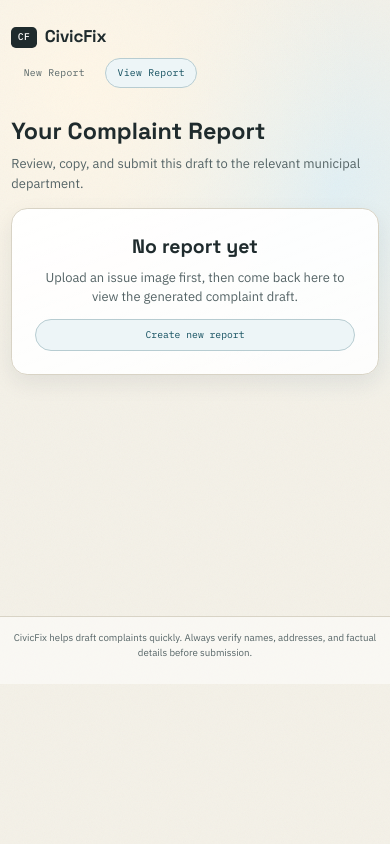
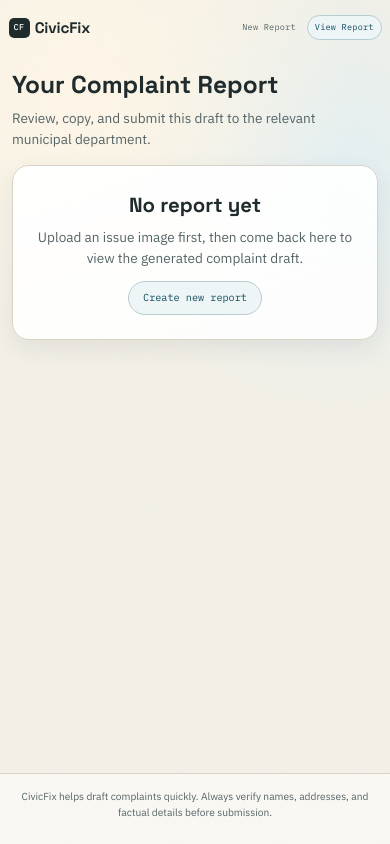
Before and after one commit to ayeeshailyas/civicfix, a plain HTML site: page frontend/report.html in a window 390 px wide. Drawn offline with Linux system fonts and the light colour scheme.

Commit message:
layout improved

```diff
--- a/frontend/style.css
+++ b/frontend/style.css
@@ -30,15 +30,16 @@ html,
 body {
   margin: 0;
   min-height: 100%;
-  zoom: 90%;
-
-  /* Modern browser compatibility (Firefox/Safari ke liye fallback) */
-  -moz-transform: scale(0.9);
-  -moz-transform-origin: top center;
 }
 
 body {
   min-height: 100vh;
+  min-height: 100dvh;
+  /* Keep the compact 90% interface scale, while compensating its height so
+     the footer still reaches the physical bottom of the viewport. */
+  zoom: 85%;
+  min-height: 111.111vh;
+  min-height: calc(100dvh / 0.85);
   display: flex;
   flex-direction: column;
   background:
@@ -69,7 +70,7 @@ body {
 /* Keep the footer at the viewport bottom when a page has little content. */
 .page-main,
 .report-main {
-  flex: 1 0 auto;
+  flex: 1 1 auto;
 }
 
 .site-header {
@@ -79,6 +80,7 @@ body {
   display: flex;
   justify-content: space-between;
   align-items: center;
+  gap: 16px;
 }
 
 .wordmark {
@@ -111,6 +113,7 @@ body {
   display: flex;
   align-items: center;
   gap: 10px;
+  flex: 0 0 auto;
 }
 
 .nav-link {
@@ -584,8 +587,10 @@ textarea:focus {
 .report-actions {
   margin-top: 14px;
   display: flex;
-  justify-content: space-between;
+  justify-content: center; /* 👈 space-between ko hata kar center kar dein */
+  align-items: center;
   gap: 10px;
+
 }
 
 .secondary-btn,
@@ -627,8 +632,9 @@ textarea:focus {
 .site-footer {
   position: relative;
   z-index: 1;
+  flex: 0 0 auto;
   width: 100%;
-  margin-top: 30px;
+  margin-top: 0;
   border-top: 1px solid var(--line);
   background: rgba(255, 255, 255, 0.5);
 }
@@ -668,9 +674,37 @@ textarea:focus {
 
 @media (max-width: 640px) {
   .site-header {
-    flex-direction: column;
-    align-items: flex-start;
-    gap: 10px;
+    width: calc(100% - 20px);
+    padding-top: 18px;
+    padding-bottom: 10px;
+    flex-direction: row;
+    flex-wrap: nowrap;
+    align-items: center;
+    gap: 6px;
+  }
+
+  .wordmark {
+    min-width: 0;
+    gap: 6px;
+  }
+
+  .wordmark-mark {
+    font-size: 10px;
+    padding: 4px 6px;
+  }
+
+  .wordmark-text {
+    font-size: 18px;
+  }
+
+  .top-nav {
+    margin-left: auto;
+    gap: 4px;
+  }
+
+  .nav-link {
+    padding: 6px 8px;
+    font-size: 10px;
   }
 
   .pitch-card,
```
